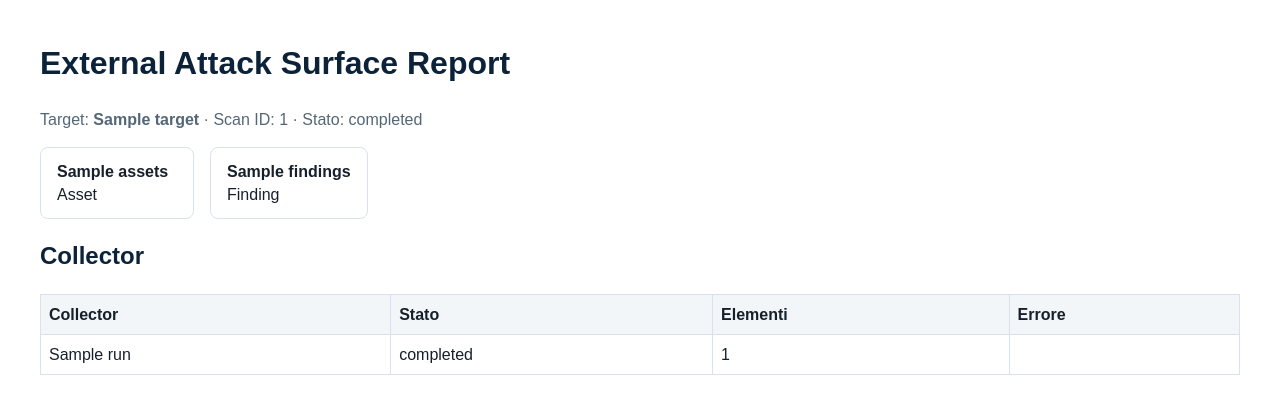
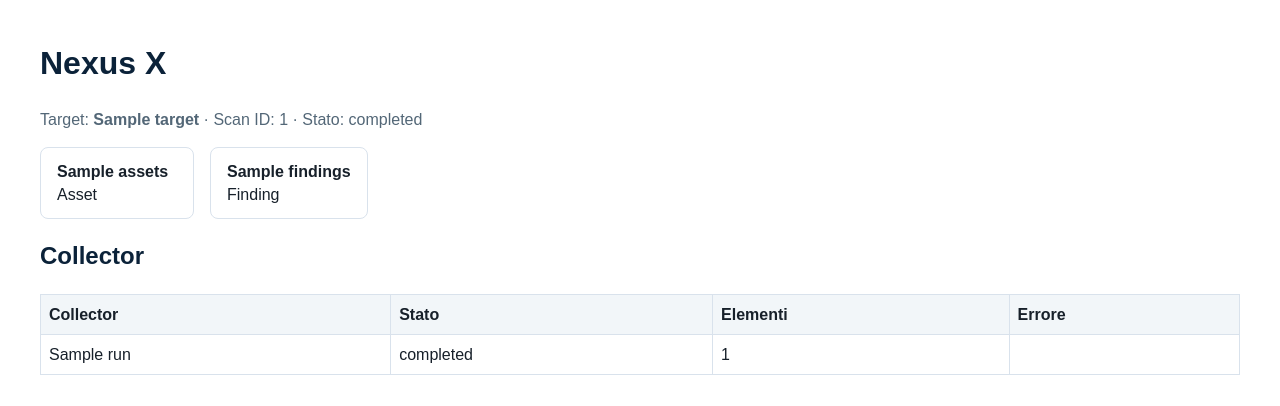
Before and after one commit to MatteRosati/Nexus-X, a Python web app: template app/web/templates/report.html in a window 1280 px wide. Shown: the top 406 px of the page. Run offline with Jinja, Linux system fonts and the light colour scheme; the template is opened without the code that fills it: most values are stand-ins (such as "Sample title", 1, 10 or a date in 2020).

Commit message:
Update report.html

```diff
--- a/app/web/templates/report.html
+++ b/app/web/templates/report.html
@@ -2,12 +2,12 @@
 <html lang="it">
 <head>
 <meta charset="utf-8">
-<title>External Attack Surface Report - {{ scan.target }}</title>
+<title>Nexus X - {{ scan.target }}</title>
 <style>
 body{font-family:Arial,sans-serif;margin:40px;color:#17202a;line-height:1.45}h1,h2{color:#0b2239}table{border-collapse:collapse;width:100%;margin:16px 0 28px}th,td{border:1px solid #d9e2ec;padding:8px;text-align:left;vertical-align:top}th{background:#f2f6f9}.sev{font-weight:700}.sev-5,.sev-4{color:#9b1c1c}.sev-3{color:#9a5b00}.sev-2{color:#315b7d}.sev-1{color:#536777}code,pre{white-space:pre-wrap;word-break:break-word;background:#f6f8fa;padding:2px 4px}.meta{color:#536777}.summary{display:flex;gap:16px;flex-wrap:wrap}.card{border:1px solid #d9e2ec;border-radius:8px;padding:12px 16px;min-width:120px}</style>
 </head>
 <body>
-<h1>External Attack Surface Report</h1>
+<h1>Nexus X</h1>
 <p class="meta">Target: <strong>{{ scan.target }}</strong> · Scan ID: {{ scan.id }} · Stato: {{ scan.status }}</p>
 <div class="summary">
   <div class="card"><strong>{{ scan.summary.get('assets', assets|length) }}</strong><br>Asset</div>
```
